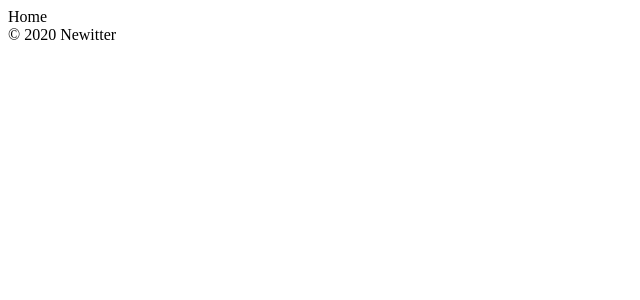
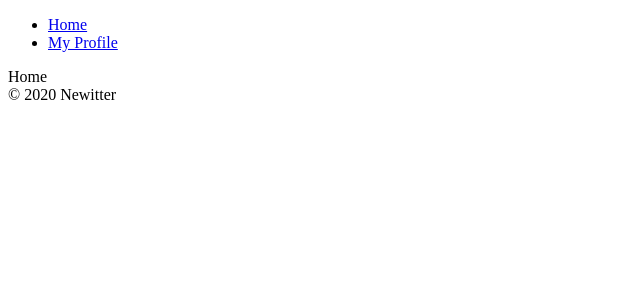
Before and after one commit to Action2theFuture/newitter, a React (Create React App) app: page /#/ in a window 1280 px wide. Shown: the top 300 px of the page, without its empty margins (0-640 px from the left). Built offline with nearby package versions, Linux system fonts and the light colour scheme; no server answers; sample sign-in values are in the browser's storage.

Commit message:
LogOut Commit

```diff
--- /dev/null
+++ b/src/components/Navigation.js
@@ -0,0 +1,16 @@
+import React from "react";
+import {Link} from "react-router-dom"
+
+const Navigation = () => (
+    <nav>
+        <ul>
+            <li>
+                <Link to="/">Home</Link>
+            </li>
+            <li>
+                <Link to="/Profile">My Profile</Link>
+            </li>
+        </ul>
+    </nav>
+);
+export default Navigation;
--- a/src/components/Router.js
+++ b/src/components/Router.js
@@ -1,23 +1,33 @@
 import React, { useState } from "react";
-import { HashRouter as Router, Route, Switch } from "react-router-dom";
+import { HashRouter as Router, Redirect, Route, Switch } from "react-router-dom";
 import Auth from "routes/Auth";
 import Home from "routes/Home";
+import Profile from "routes/Profile"
+import Navigation from "components/Navigation"
 
 const AppRouter = ({ isLoggedIn }) => {
     return (
         <Router>
+            {isLoggedIn && <Navigation />}
             <Switch>
                 {isLoggedIn ? (
                     <>
                         <Route exact path="/">
                             <Home />
                         </Route>
+                        <Route exact path="/Profile">
+                            <Profile />
+                        </Route>
+                        <Redirect from="*" to="/" />
                     </>
                 ) : (
-                    <Route exact path="/">
-                        <Auth />
-                    </Route>
-                )}
+                        <>
+                            <Route exact path="/">
+                                <Auth />
+                            </Route>
+                            <Redirect from="*" to="/" />
+                        </>
+                    )}
             </Switch>
         </Router>
     );
--- a/src/routes/Profile.js
+++ b/src/routes/Profile.js
@@ -1,3 +1,16 @@
+import { authService } from "fbase";
 import React from "react";
+import { useHistory } from "react-router-dom";
 
-export default () => <span>Profile</span>
+export default () => {
+    const history = useHistory();
+    const onLogOutClick = () => {
+        authService.signOut();
+        history.push("/");
+    };
+    return (
+        <>
+            <button onClick={onLogOutClick}>Log Out</button>
+        </>
+    );
+};
```
Also changed, not shown: 1 other file (tests, documents, lock files or other folders).
